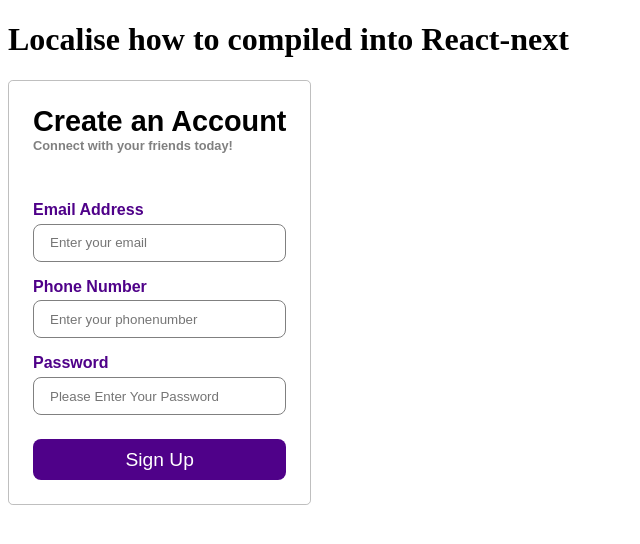
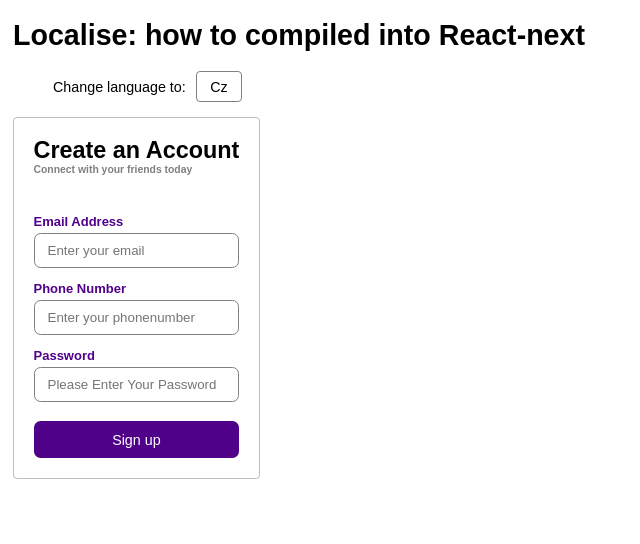
Before and after one commit to rampepurda/lokalise-react-next, a Next.js app: page / in a window 1280 px wide. Shown: the top 544 px of the page, without its empty margins (0-640 px from the left). Built offline with nearby package versions, Linux system fonts and the light colour scheme.

Commit message:
main
Set up project:
  - scss stylesheet
  - data.json
  index.tsx: basic Language switcher implemented

```diff
--- /dev/null
+++ b/dataJson/lokalise.json
@@ -0,0 +1,30 @@
+[
+  {
+    "en": [
+      {
+        "headline": "Create an Account",
+        "subHeadline": "Connect with your friends today",
+        "labelEmail": "Email Address",
+        "labelPhone": "Phone Number",
+        "labelPass": "Password",
+        "placeholderEmail": "Enter your email",
+        "placeholderPhone": "Enter your phonenumber",
+        "placeholderPass": "Please Enter Your Password",
+        "btnSubmit": "Sign up"
+      }
+    ],
+    "cz": [
+      {
+        "headline": "Vytvořte si účet",
+        "subHeadline": "Spojte se s přáteli ještě dnes",
+        "labelEmail": "Váš email",
+        "labelPhone": "Telefoní číslo",
+        "labelPass": "Heslo",
+        "placeholderEmail": "Napište váš email",
+        "placeholderPhone": "Napište vaše telefonní číslo",
+        "placeholderPass": "Vaše heslo",
+        "btnSubmit": "Přihlásit se"
+      }
+    ]
+  }
+]
--- a/pages/index.tsx
+++ b/pages/index.tsx
@@ -1,9 +1,29 @@
 import type { NextPage } from 'next'
 import Head from 'next/head'
 import Layout from '../core-components/Layout'
-import CreateAccount from "../ui/forms/create-account";
+import { CreateAccount } from "../ui/forms/create-account";
+import dataListJson from '../dataJson/lokalise.json'
+import {useEffect, useState} from "react";
 
 const Home: NextPage = () => {
+  const [lanType, setLanType] = useState<boolean>(true)
+  const getDataJson: any = dataListJson
+  const dataEn: any = getDataJson[0].en[0]
+  const dataCz: any = getDataJson[0].cz[0]
+  const [langChanger, setLangChanger] = useState<any>(dataEn)
+  const langHandle = () => {
+    if(lanType) {
+      setLangChanger(dataCz)
+      setLanType(false)
+    } else {
+      setLanType(true)
+      setLangChanger(dataEn)
+    }
+  }
+
+  useEffect(() => {
+  },[lanType])
+
   return (
     <>
       <Head>
@@ -13,11 +33,40 @@
       </Head>
 
       <Layout>
-        <h1>Localise how to compiled into React-next</h1>
-        <CreateAccount />
+        <h1>Localise: how to compiled into React-next</h1>
+        <nav
+          className='lang-changer'
+          aria-label='language changer'
+        >
+          <ul>
+            <li role={'button'}>
+              Change language to: <span onClick={(e) => {
+                e.preventDefault();
+                langHandle()
+            }}
+            >{ lanType ? 'Cz' : 'En'}</span>
+            </li>
+          </ul>
+        </nav>
+        <CreateAccount data={ lanType ? langChanger : langChanger } />
       </Layout>
     </>
   )
 }
 
 export default Home
+
+export const getData = async () => {
+  try {
+    const res = await fetch(``);
+    const dataJson = await res.json();
+
+    if (!res) {
+      throw new Error(`Failed reason is: ${res}`)
+    }
+    return { props: { dataJson },}
+  }
+    catch (err: any) {
+      alert(`${err.message}`)
+  }
+}
--- /dev/null
+++ b/styles/_main.scss
@@ -0,0 +1,31 @@
+html {
+  margin: 0;
+  padding: 0;
+}
+
+body {
+  margin: 1rem;
+}
+
+nav {
+  &.lang-changer {
+    ul {
+      list-style: none;
+
+      li {
+        span {
+          cursor: pointer;
+          margin: 0 0.5rem;
+          padding: 0.5rem 1rem;
+          display: inline-block;
+          border: 1px solid gray;
+          border-radius: 0.3rem;
+
+          &:hover {
+            background-color: rgba(gray, 0.2);
+          }
+        }
+      }
+    }
+  }
+}
--- /dev/null
+++ b/styles/_typo.scss
@@ -0,0 +1,8 @@
+html {
+  font-family: Arial;
+  font-size: 13px;
+}
+
+body {
+  font-size: 1.1rem;
+}
--- a/styles/index.scss
+++ b/styles/index.scss
@@ -1 +1,2 @@
-//@import './variables/containers';
+@import './typo';
+@import './main';
--- a/ui/forms/create-account.tsx
+++ b/ui/forms/create-account.tsx
@@ -1,35 +1,49 @@
-import Link from 'next/link';
+import {FC} from "react";
 import Style from './create-acount.module.scss'
 
-export default function CreateAccount() {
+interface initValues {
+  headline: string,
+  subHeadline: string,
+  labelEmail: string,
+  labelPhone: number,
+  labelPass: string,
+  placeholderEmail: string,
+  placeholderPhone: string,
+  placeholderPass: string,
+  btnSubmit: string
+}
+
+interface propsCreateAccount {
+  data: initValues
+}
+
+export const CreateAccount: FC<propsCreateAccount> = ({data}) => {
   return (
     <form
       className={Style.createAccount}
       name='createAccount'>
-      <h2>Create an Account</h2>
-      <h2 className={Style.sub}>Connect with your friends today!</h2>
-      <label>Email Address</label>
+      <h2>{data.headline}</h2>
+      <h2 className={Style.sub}>{data.subHeadline}</h2>
+      <label>{data.labelEmail}</label>
       <input
         type={'email'}
-        placeholder={'Enter your email'}
+        placeholder={`${data.placeholderEmail}`}
       />
 
-      <label>Phone Number</label>
+      <label>{data.labelPhone}</label>
       <input
         type={'text'}
-        placeholder={'Enter your phonenumber'}
+        placeholder={`${data.placeholderPhone}`}
       />
 
-      <label>Password</label>
+      <label>{data.labelPass}</label>
       <input
         type={'password'}
-        placeholder={'Please Enter Your Password'}
+        placeholder={`${data.placeholderPass}`}
       />
 
-      <button
-        type='button'
-      >
-        Sign Up
+      <button type='button'>
+        {data.btnSubmit}
       </button>
     </form>
   );
--- a/ui/forms/create-acount.module.scss
+++ b/ui/forms/create-acount.module.scss
@@ -8,7 +8,6 @@
   border: 1px solid rgba(gray, 0.5);
   border-radius: 0.3rem;
   padding: 1.5rem;
-  font-family: Arial;
 
   h2 {
     margin: 0;
@@ -37,12 +36,12 @@
 
   button {
     margin: 1.5rem 0 0 0;
-    padding: 0.6rem;
+    padding: 0.8rem 0.6rem;
     border: 0 none;
     border-radius: 0.5rem;
     background-color: $c-deeppink;
     color: white;
-    font-size: 1.2rem;
+    font-size: 1.1rem;
   }
 
   // MEDIA QUERIES
```
